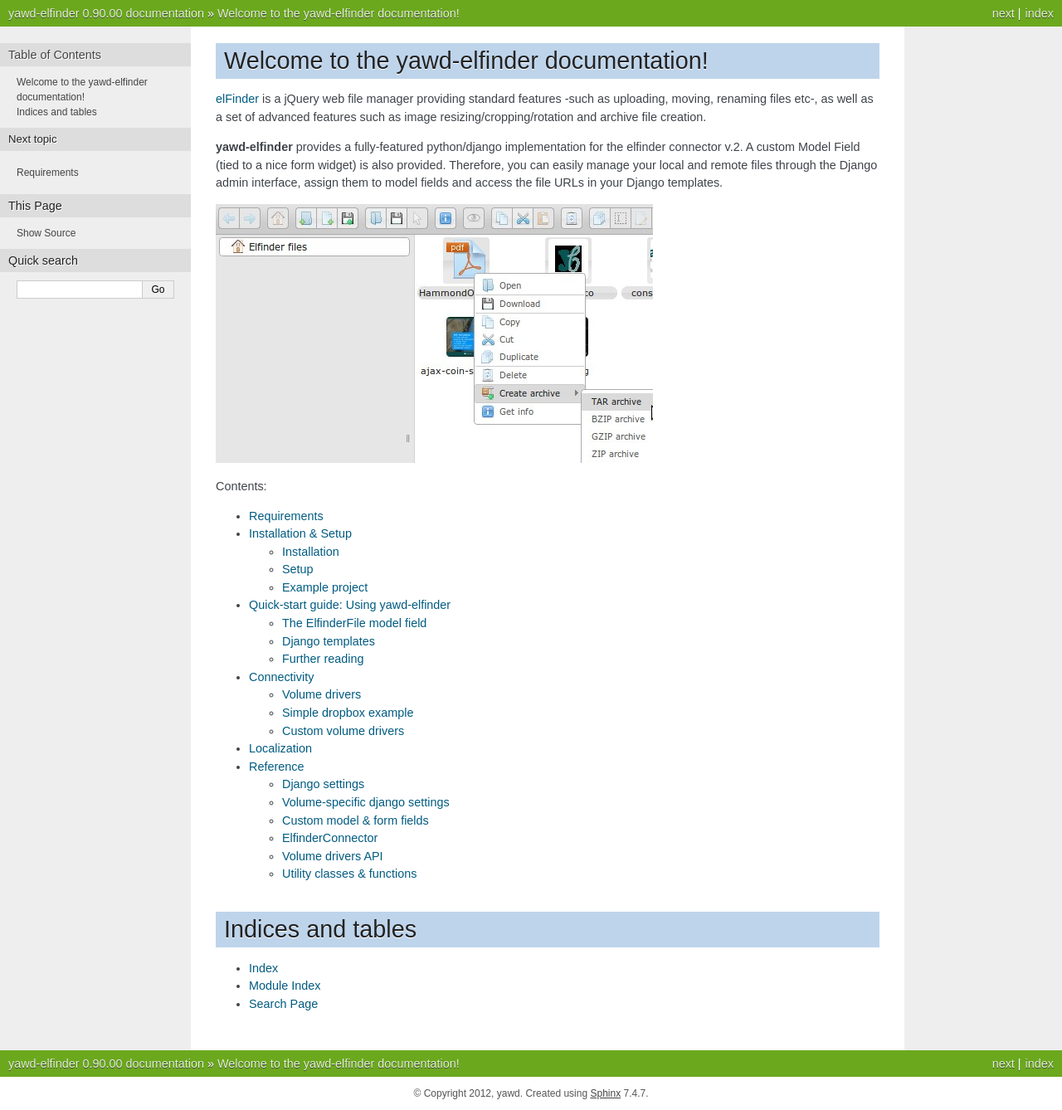
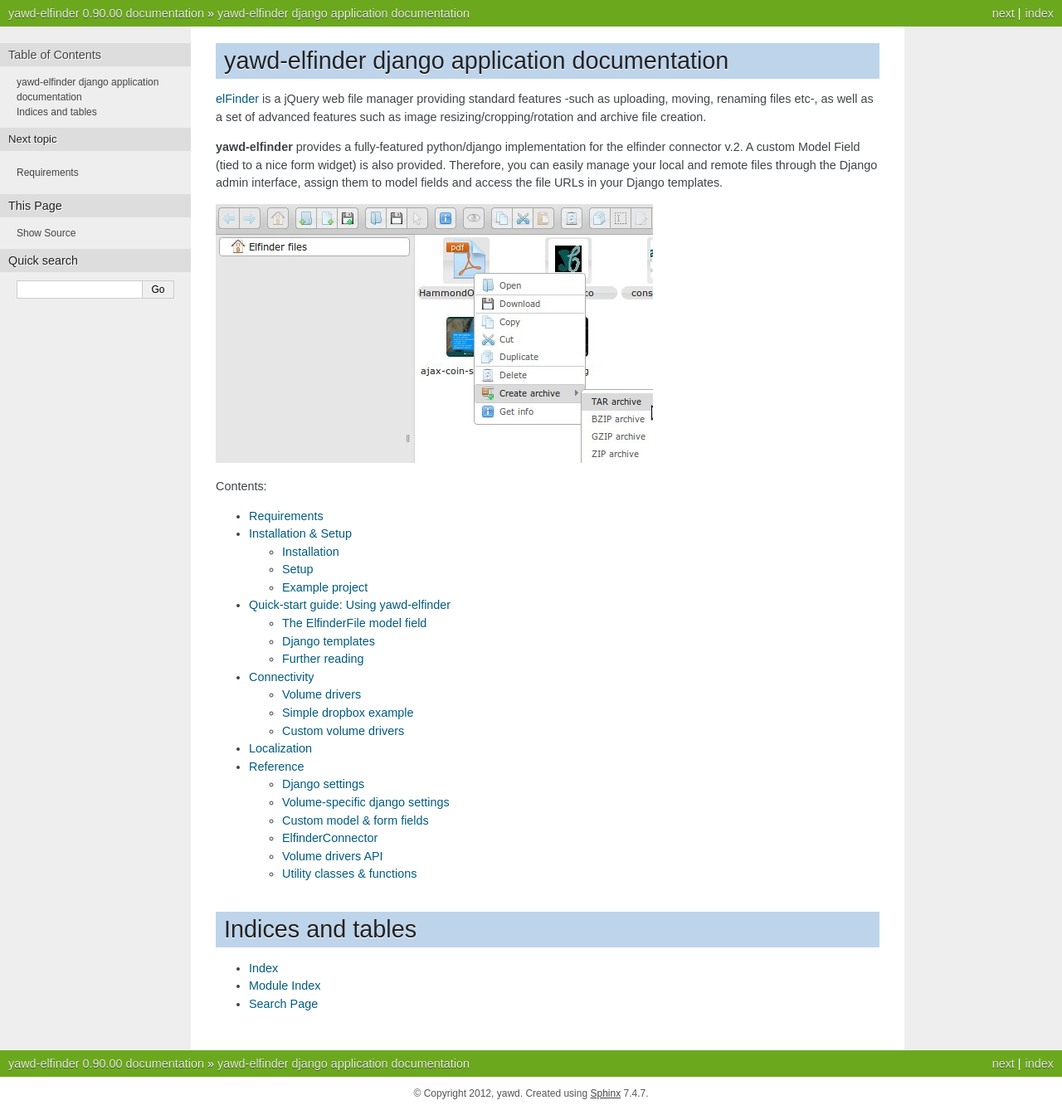
Before and after one commit to ppetrid/yawd-elfinder, a Sphinx documentation site: the page built from docs/index.rst, in a window 1280 px wide. Shown: the whole page at 83% size. Built offline with Sphinx 7.4.7, drawn with Linux system fonts in a browser that asks for light colours.

Commit message:
minor doc update

```diff
--- a/docs/index.rst
+++ b/docs/index.rst
@@ -3,8 +3,8 @@
    You can adapt this file completely to your liking, but it should at least
    contain the root `toctree` directive.
 
-Welcome to the yawd-elfinder documentation!
-=======================================
+yawd-elfinder django application documentation
+==============================================
 
 `elFinder`_ is a jQuery web file manager providing standard features -such as
 uploading, moving, renaming files etc-, as well as a set of advanced features
```
